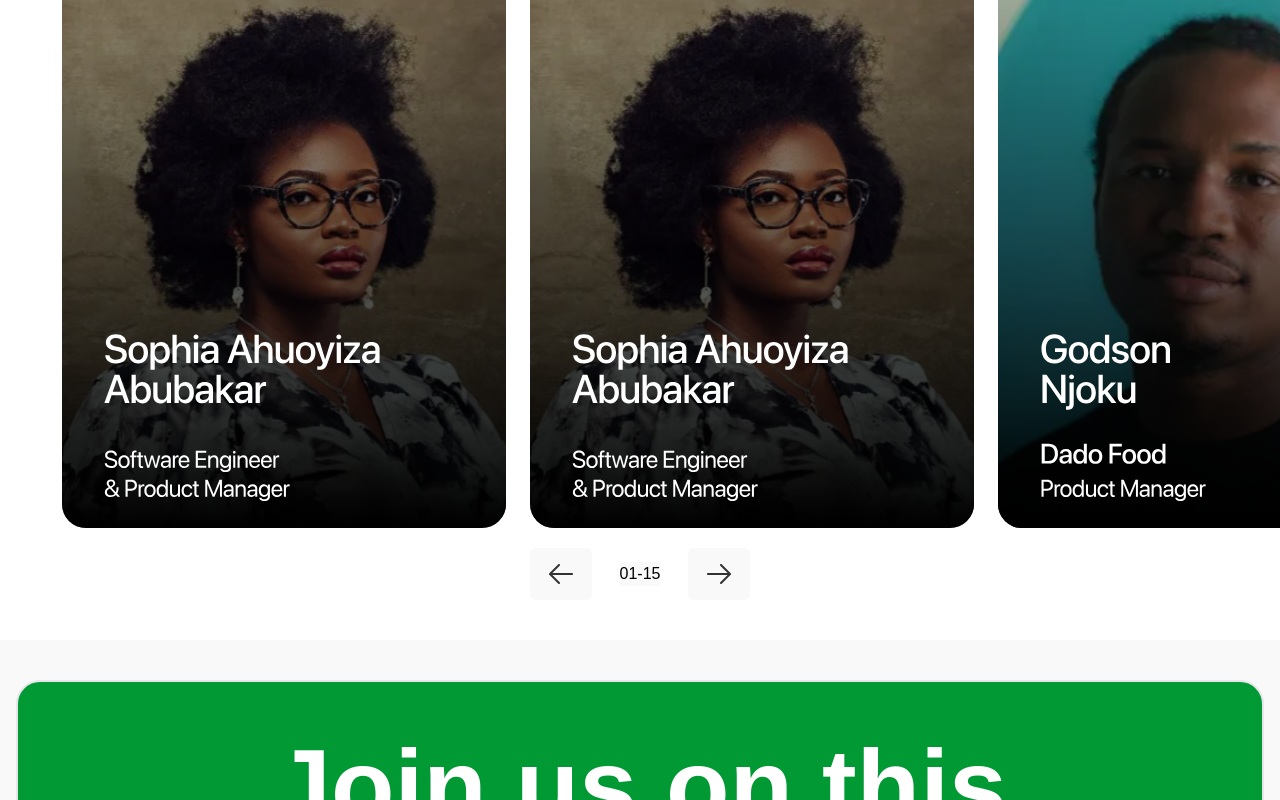
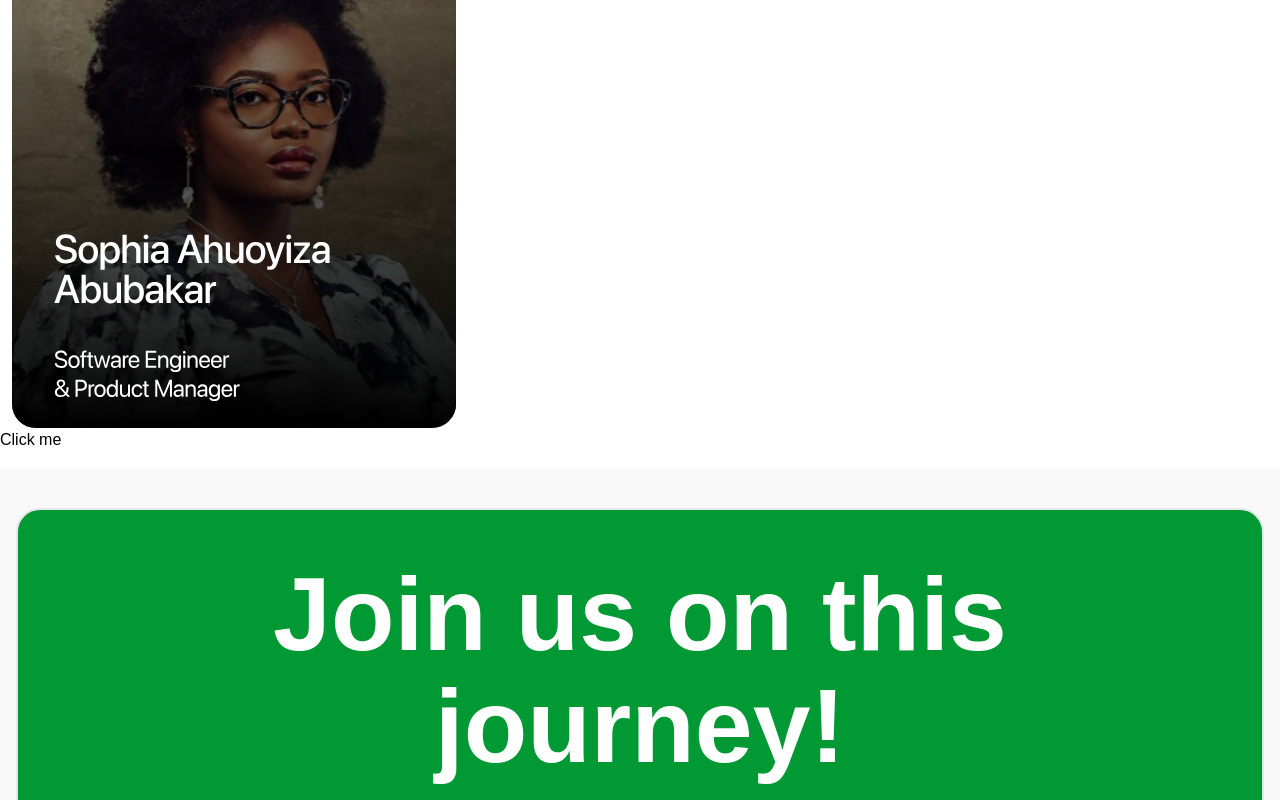
Before and after one commit to juverasworld/dsunnsumit, a Next.js app: page / in a window 1280 px wide. Shown: the part 4327-5127 px from the top of the page. Built offline with nearby package versions, Linux system fonts and the light colour scheme; a web font is replaced by a local one.

Commit message:
FIXES ON THE ORGANIZERS SECTION

```diff
--- a/component/imageSlider.tsx
+++ b/component/imageSlider.tsx
@@ -71,41 +71,52 @@ const ImageSlider: React.FC = () => {
 
   return (
     <div className="">
-<div className="flex items-center justify-center text-[#3E3F96] xl:leading-[80px] my-3 leading-[52.28px] tracking-[-2%] my-5 font-bold xl:text-[72px] text-[48px]">Organizers</div>
-    <div className="ml-16 my-4">
+        <div className="relative">
+             <Image width="10" height="10" src="/img/sophia.svg" alt="image" className="w-auto mx-3" />
 
-    <div ref={sliderRef} className="flex ml-16  pl-10 overflow-x-auto speaker">
-    <Image width="10" height="10" src="/img/sophia.svg" alt="image" className="w-auto mx-3 " />
-  <Image width="10" height="10" src="/img/sophia.svg" alt="image" className="w-auto mx-3 " />
-  <Image width="10" height="10" src="/img/godson.svg" alt="image" className="w-auto mx-3 " />
-  <Image width="10" height="10" src="/img/godson.svg" alt="image" className="w-auto mx-3 " />
-  <Image width="10" height="10" src="/img/godson.svg" alt="image" className="w-auto mx-3 " />
-  <Image width="10" height="10" src="/img/godson.svg" alt="image" className="w-auto mx-3 " />
-  <Image width="10" height="10" src="/img/godson.svg" alt="image" className="w-auto mx-3 " />
-      {/* Add your other Image components here */}
-    </div>
-    {/* <div className="flex items-center justify-center my-5">
-    <div className="flex my-2 ">
-          <p className=''>
-            <button className='flex items-center justify-center whitespace-nowrap text-[#009933] border-2 border-[#009933] rounded-3xl  px-[16px] py-[8px] text-[16px] w-[240px] my-2'>
-            Join a community
-            <Image src="/img/green.svg" width="10" height="10" alt="" className='w-auto px-2'/>
-            </button></p>
-        </div>
-    </div> */}
-<div className="flex items-center flex-row my-5 justify-center">
-
-      <button onClick={() => scrollSlider('left')}>
-  <Image width="10" height="10" src="/img/right.svg" alt="image" className="w-auto  mx-2" />
-
+      <button className="absolute top-[10px] right-12 bg-blue-500 text-white p-2 rounded-full">
+        Click me
       </button>
-      <p className='bg-[#F9F9F9]  mx-5'> 0{currentImage}-15</p>
-      <button onClick={() => scrollSlider('right')}>
-      <Image width="10" height="10" src="/img/left.svg" alt="image" className="w-auto  mx-2" />
-</button>
-</div>
     </div>
     </div>
+//     <div className="">
+// <div className="flex items-center justify-center text-[#3E3F96] xl:leading-[80px] my-3 leading-[52.28px] tracking-[-2%] my-5 font-bold xl:text-[72px] text-[48px]">Organizers</div>
+//     <div className="ml-16 my-4">
+
+//     <div ref={sliderRef} className="flex ml-16  pl-10 overflow-x-auto speaker relative">
+//       <div className="w-"></div>
+
+//     {/* <Image width="10" height="10" src="/img/sophia.svg" alt="image" className="w-auto mx-3 " />
+//   <Image width="10" height="10" src="/img/sophia.svg" alt="image" className="w-auto mx-3 " />
+//   <Image width="10" height="10" src="/img/godson.svg" alt="image" className="w-auto mx-3 " />
+//   <Image width="10" height="10" src="/img/godson.svg" alt="image" className="w-auto mx-3 " />
+//   <Image width="10" height="10" src="/img/godson.svg" alt="image" className="w-auto mx-3 " />
+//   <Image width="10" height="10" src="/img/godson.svg" alt="image" className="w-auto mx-3 " />
+//   <Image width="10" height="10" src="/img/godson.svg" alt="image" className="w-auto mx-3 " /> */}
+//       {/* Add your other Image components here */}
+//     </div>
+//     {/* <div className="flex items-center justify-center my-5">
+//     <div className="flex my-2 ">
+//           <p className=''>
+//             <button className='flex items-center justify-center whitespace-nowrap text-[#009933] border-2 border-[#009933] rounded-3xl  px-[16px] py-[8px] text-[16px] w-[240px] my-2'>
+//             Join a community
+//             <Image src="/img/green.svg" width="10" height="10" alt="" className='w-auto px-2'/>
+//             </button></p>
+//         </div>
+//     </div> */}
+// <div className="flex items-center flex-row my-5 justify-center">
+
+//       <button onClick={() => scrollSlider('left')}>
+//   <Image width="10" height="10" src="/img/right.svg" alt="image" className="w-auto  mx-2" />
+
+//       </button>
+//       <p className='bg-[#F9F9F9]  mx-5'> 0{currentImage}-15</p>
+//       <button onClick={() => scrollSlider('right')}>
+//       <Image width="10" height="10" src="/img/left.svg" alt="image" className="w-auto  mx-2" />
+// </button>
+// </div>
+//     </div>
+//     </div>
   );
 };
 
```
